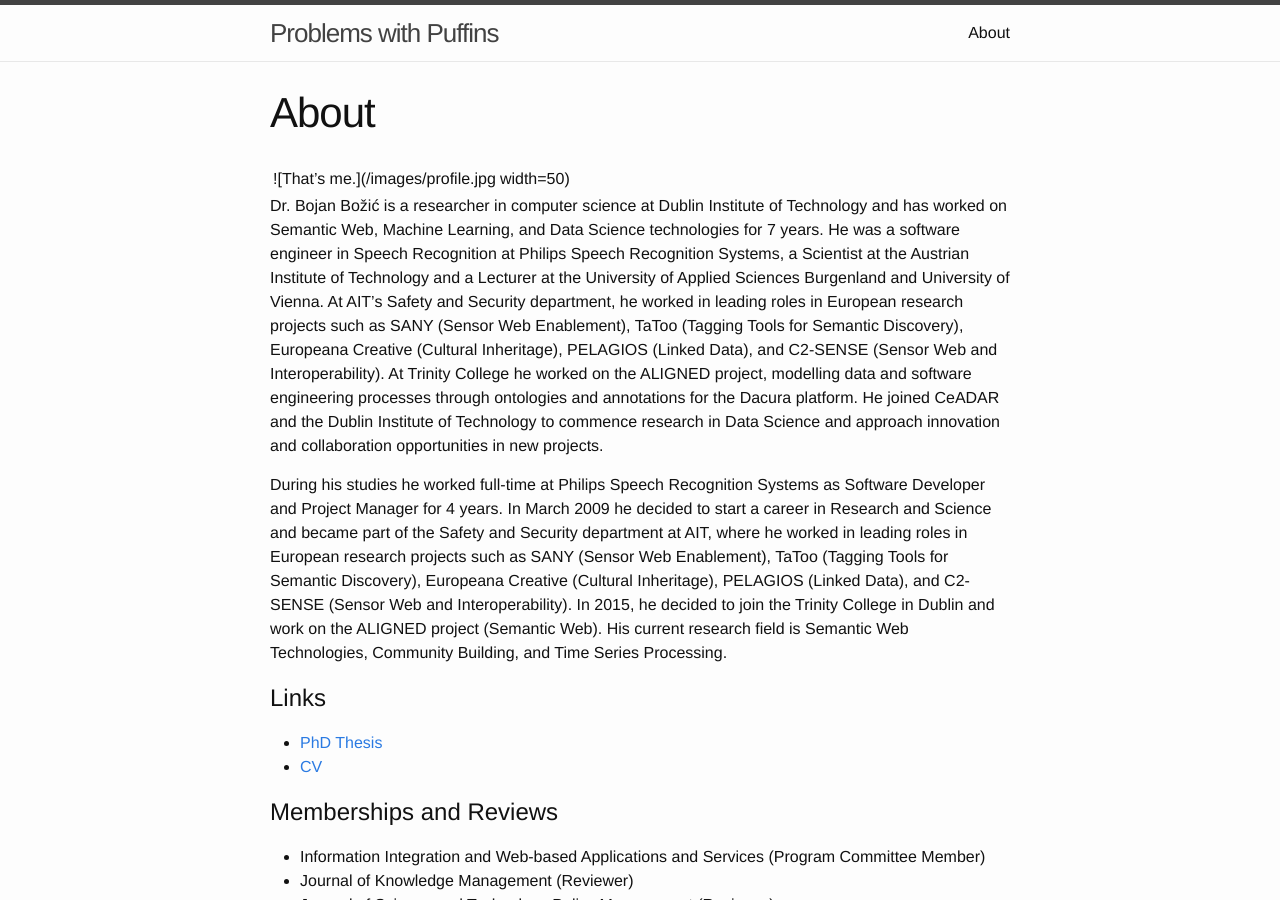
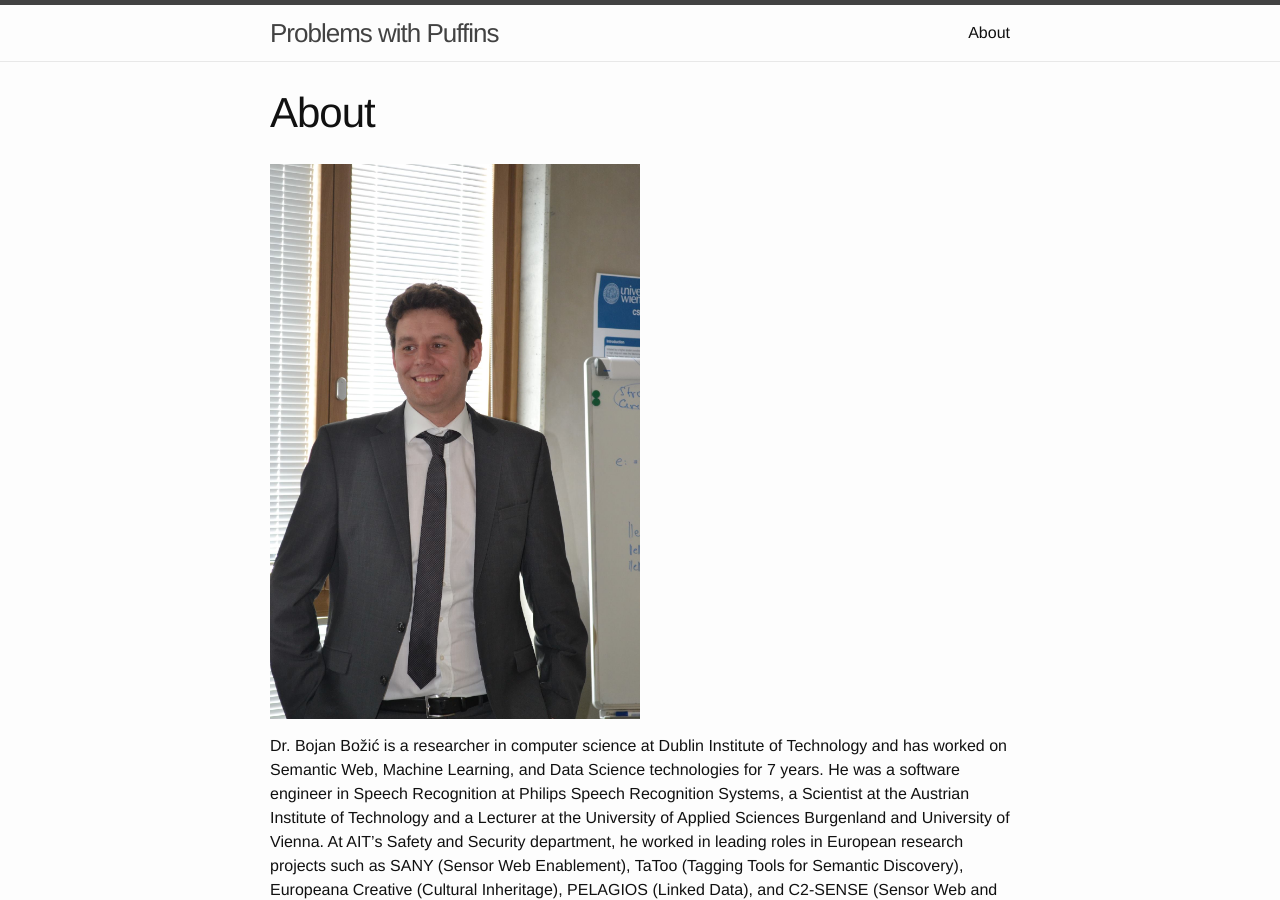
Before and after one commit to bozicb/bozicb.github.io, a Jekyll site: the page built from about.md, in a window 1280 px wide and 900 px high. Built offline with Jekyll 4.4.1, drawn with Linux system fonts in a browser that asks for light colours.

Commit message:
image size

```diff
--- a/about.md
+++ b/about.md
@@ -4,7 +4,7 @@
 permalink: /about/
 ---
 
-![That's me.](/images/profile.jpg | width=50)
+![That's me.](/images/profile.jpg){:height="50%" width="50%"}
 
 Dr. Bojan Božić is a researcher in computer science at Dublin Institute of Technology and has worked on Semantic Web, Machine Learning, and Data
 Science technologies for 7 years. He was a software engineer in Speech Recognition at Philips Speech Recognition Systems, a Scientist at the
```
